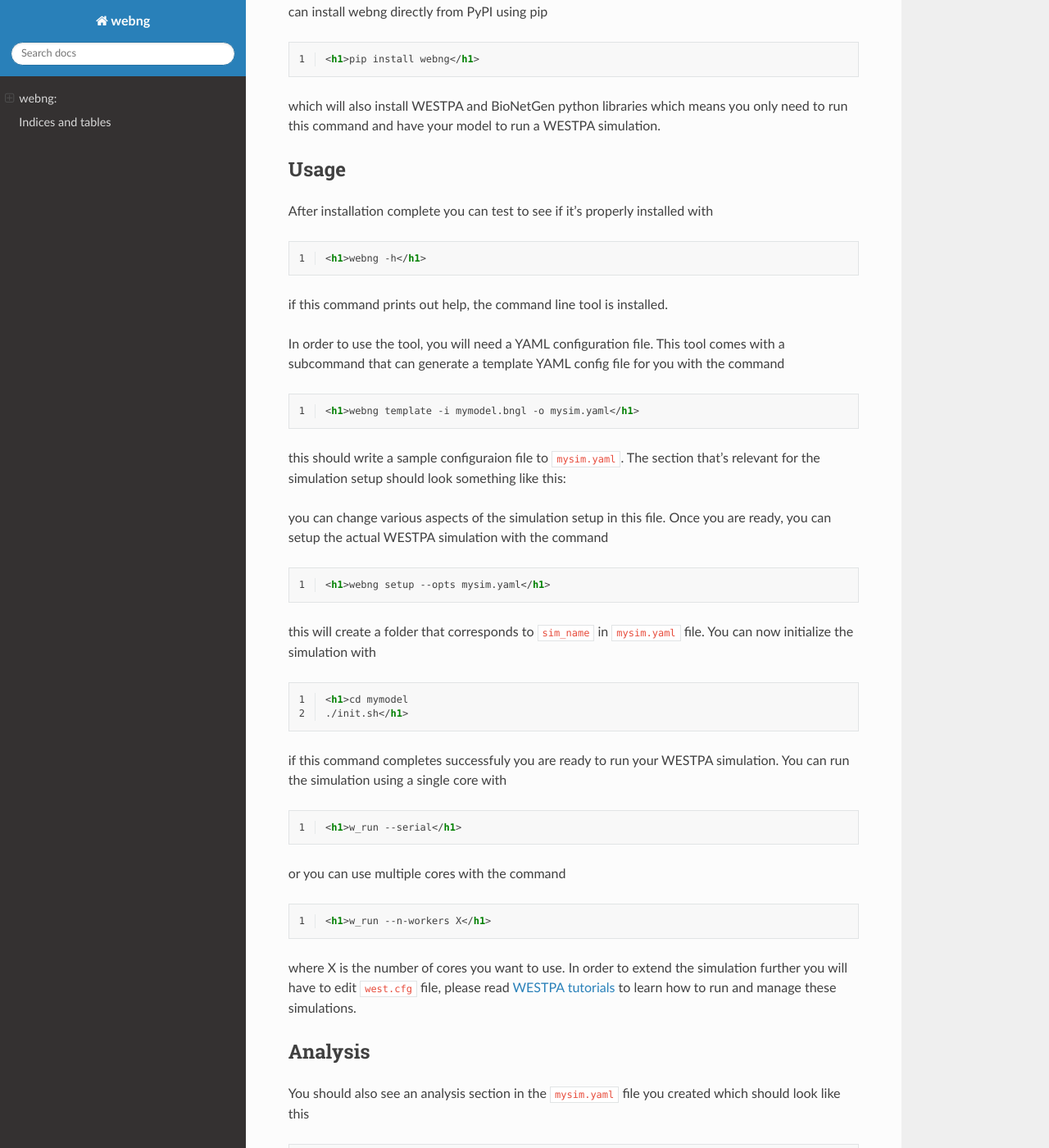
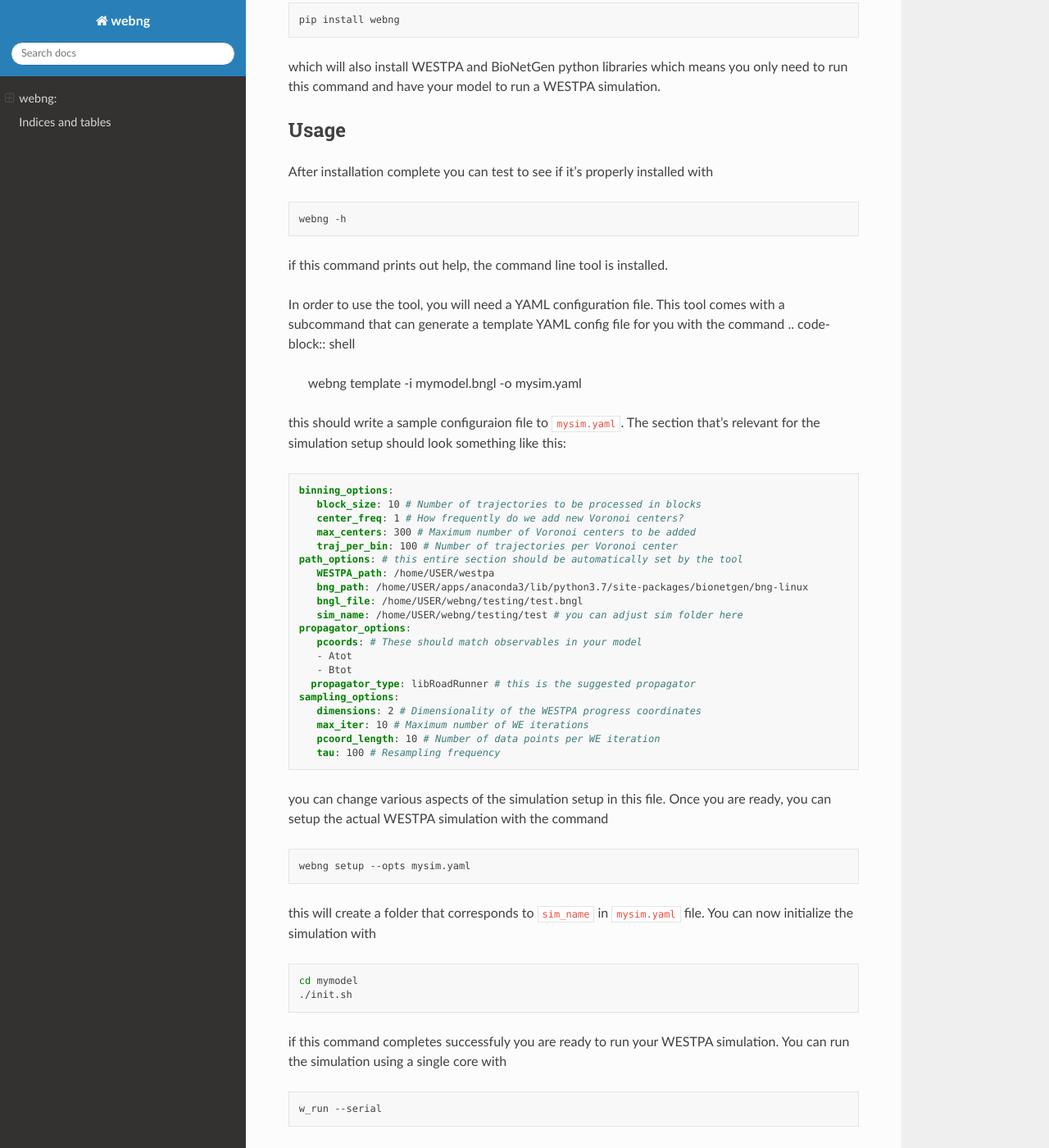
Before and after one commit to ASinanSaglam/webng, a Sphinx documentation site: the page built from docs/index.rst, in a window 1280 px wide and 1400 px high, scrolled down 549 px. Shown: the whole window at 82% size. Built offline with Sphinx 7.4.7 and the Read the Docs theme 2.0.0, drawn with Linux system fonts in a browser that asks for light colours; some of the changed text lies outside the part shown.

Commit message:
trying to get sphinx code highlighing to work

```diff
--- a/docs/index.rst
+++ b/docs/index.rst
@@ -30,10 +28,9 @@
 The suggested python distribution to use `Anaconda python distribution <https://www.anaconda.com/download/>`_.
 After that is installed, you can install webng directly from PyPI using pip
 
-.. code-block:: html
-   :linenos:
+.. code-block:: shell
 
-   <h1>pip install webng</h1>
+   pip install webng
 
 which will also install WESTPA and BioNetGen python libraries which means you only need to
 run this command and have your model to run a WESTPA simulation.
@@ -43,28 +40,23 @@
 
 After installation complete you can test to see if it's properly installed with
 
-.. code-block:: html
-   :linenos:
+.. code-block:: shell
 
-   <h1>webng -h</h1>
+   webng -h
 
 if this command prints out help, the command line tool is installed.
 
 In order to use the tool, you will need a YAML configuration file. This tool comes with a
 subcommand that can generate a template YAML config file for you with the command
+.. code-block:: shell
 
-.. code-block:: html
-   :linenos:
-
-   <h1>webng template -i mymodel.bngl -o mysim.yaml</h1>
+   webng template -i mymodel.bngl -o mysim.yaml
 
 this should write a sample configuraion file to :code:`mysim.yaml`. The section that's relevant
 for the simulation setup should look something like this:
 
-.. code-block:: html
-   :linenos:
+.. code-block:: yaml
 
-   <h1>
    binning_options:
       block_size: 10 # Number of trajectories to be processed in blocks
       center_freq: 1 # How frequently do we add new Voronoi centers?
@@ -85,39 +77,34 @@
       max_iter: 10 # Maximum number of WE iterations
       pcoord_length: 10 # Number of data points per WE iteration
       tau: 100 # Resampling frequency
-  </h1>
 
 you can change various aspects of the simulation setup in this file. Once you are ready,
 you can setup the actual WESTPA simulation with the command
 
-.. code-block:: html
-   :linenos:
+.. code-block:: shell
 
-   <h1>webng setup --opts mysim.yaml</h1>
+   webng setup --opts mysim.yaml
 
 this will create a folder that corresponds to :code:`sim_name` in :code:`mysim.yaml` file.
 You can now initialize the simulation with
 
-.. code-block:: html
-   :linenos:
+.. code-block:: shell
 
-   <h1>cd mymodel
-   ./init.sh</h1>
+   cd mymodel
+   ./init.sh
 
 if this command completes successfuly you are ready to run your WESTPA simulation.
 You can run the simulation using a single core with
 
-.. code-block:: html
-   :linenos:
+.. code-block:: shell
 
-   <h1>w_run --serial</h1>
+   w_run --serial
 
 or you can use multiple cores with the command
 
-.. code-block:: html
-   :linenos:
+.. code-block:: shell
 
-   <h1>w_run --n-workers X</h1>
+   w_run --n-workers X
 
 where X is the number of cores you want to use. In order to extend the simulation further you
 will have to edit :code:`west.cfg` file, please read `WESTPA tutorials <https://github.com/westpa/westpa/wiki/Tutorials>`_
@@ -129,10 +116,9 @@
 You should also see an analysis section in the :code:`mysim.yaml` file you created which should
 look like this
 
-.. code-block:: html
+.. code-block:: yaml
    :linenos:
 
-   <h1>
    analyses:
       enabled: false
       average:
@@ -163,7 +149,6 @@
             voronoi-col: 0.75
             voronoi-lw: 1
          work-path: /home/USER/webng/testing/test/analysis
-    </h1>
 
 In this file you can set various analysis options. :code:`average` will create a
 N by N set of plots where N is the number of observables you have in the BNG model
```
Also changed, not shown: other parts of docs/index.rst (+0 -2 lines).
